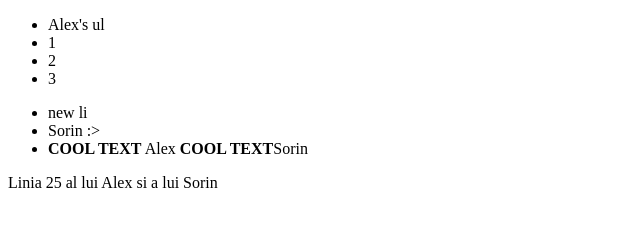
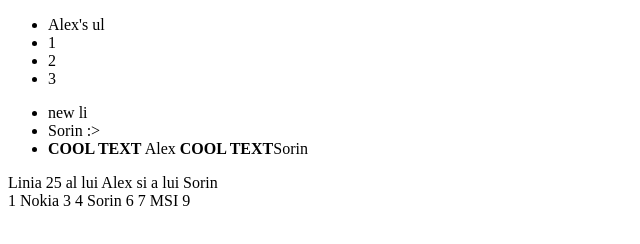
Before and after one commit to Aleks23/teamtest, a plain HTML site: page index.html in a window 1280 px wide. Shown: the whole page, without its empty margins (0-640 px from the left). Drawn offline with Linux system fonts and the light colour scheme.

Commit message:
Adaugat 9 linii

```diff
--- a/index.html
+++ b/index.html
@@ -23,5 +23,16 @@
         </li>
     </ul>
     Linia 25 al lui Alex si a lui Sorin
+    <footer>
+        1
+        Nokia
+        3
+        4
+        Sorin
+        6
+        7
+        MSI
+        9
+    </footer>
 </body>
 </html>
```
